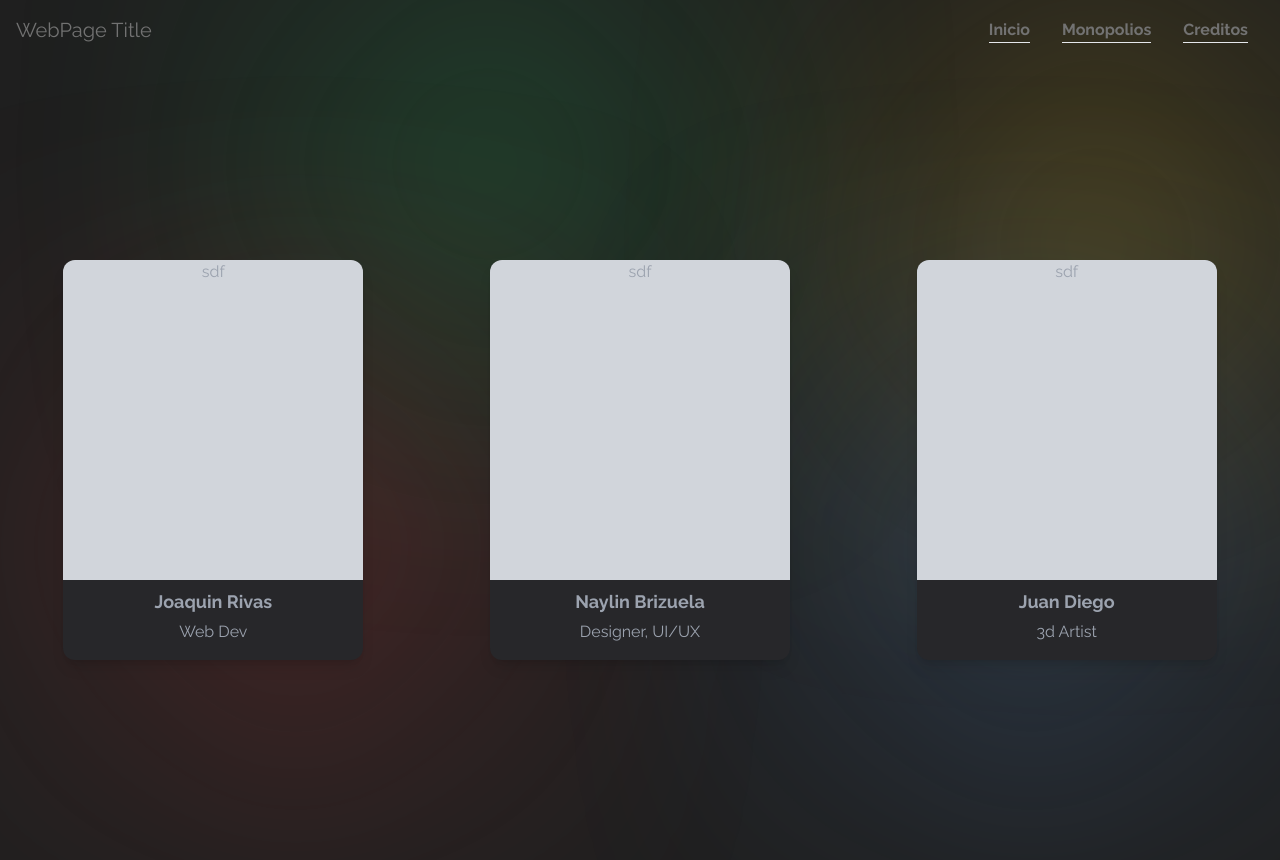
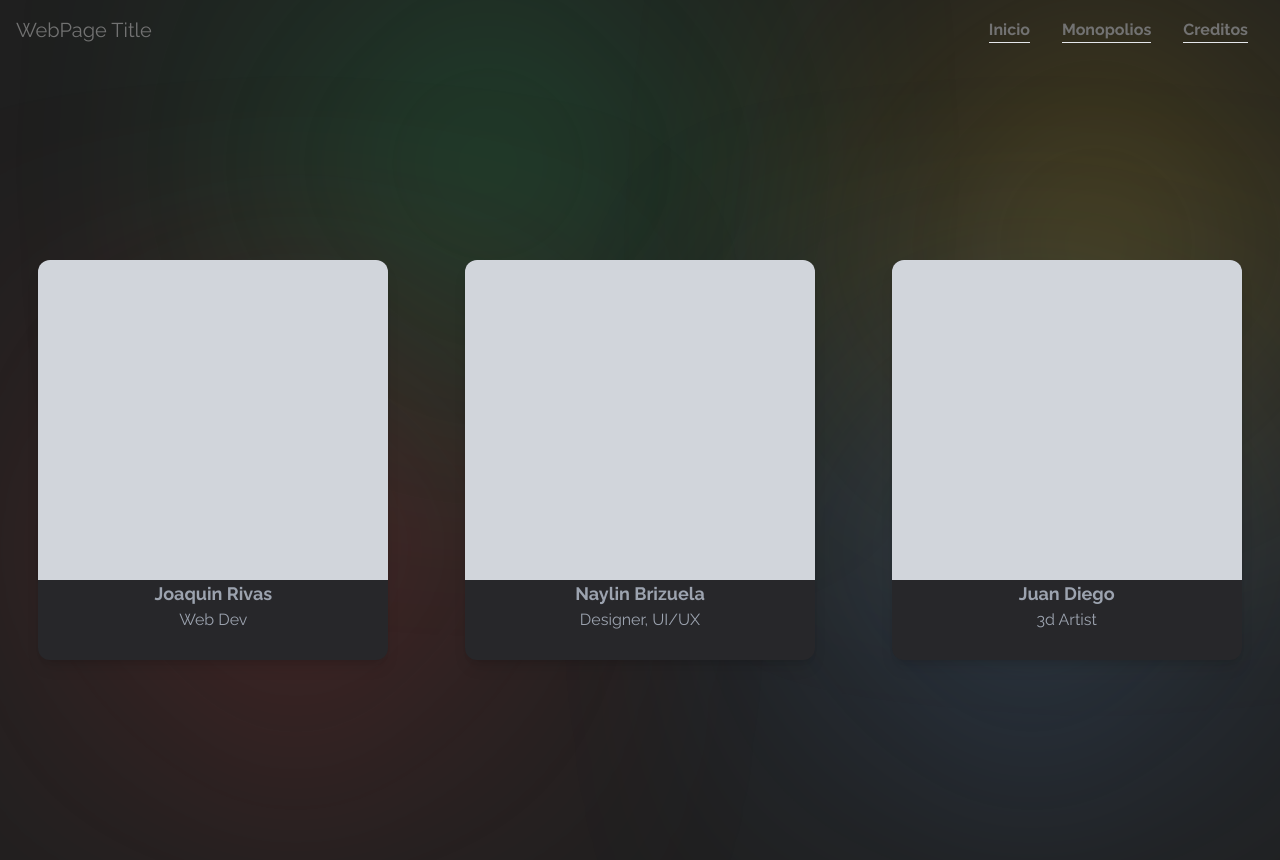
Before and after one commit to rivasjoaquin02/threejs_react_typescript, a React (Vite) app: page /credits in a window 1280 px wide. Built offline with nearby package versions, Linux system fonts and the light colour scheme.

Commit message:
minor fixes

```diff
--- a/src/components/Credits/Credits.tsx
+++ b/src/components/Credits/Credits.tsx
@@ -9,23 +9,23 @@ const Credits = () => {
     return (
         <>
             <ElipsesBg colors={COLORS} />
-            <div className="grid  h-full w-full md:grid-cols-2 lg:grid-cols-3">
+            <div className="grid h-full w-full md:grid-cols-2 lg:grid-cols-3">
                 {AUTHORS.map((author, idx) => (
                     <div
                         key={idx}
-                        className="z-10 m-12 mx-auto flex
-                        h-full min-h-[300px] flex-col overflow-hidden  rounded-xl
-                        bg-zinc-800 text-center text-gray-400
-                        shadow-lg
-                        transition duration-300 ease-out hover:shadow-gray-600 sm:my-4 sm:w-[300px] md:my-auto md:h-[300px] lg:h-[400px]
+                        className="duration-400 mx-auto min-h-[300px] overflow-hidden rounded-xl bg-zinc-800
+                        text-gray-400 shadow-lg transition ease-out
+                        hover:shadow-gray-600
+                        sm:my-4 sm:w-[300px] md:my-auto md:h-[300px] md:w-[250px] lg:h-[400px] lg:w-[350px]
                         "
                     >
-                        <div className="h-[80%] bg-gray-300">sdf</div>
-                        <div className="h-[20%] p-2">
+                        <div className="h-[80%] bg-gray-300"></div>
+                        {/* TODO: error con el texto */}
+                        <div className="my-auto text-center">
                             <h1 className="text-lg font-semibold">
                                 {author.name}
                             </h1>
-                            <p className="text-md mt-1">{author.credits}</p>
+                            <p className="text-md">{author.credits}</p>
                         </div>
                     </div>
                 ))}
```
